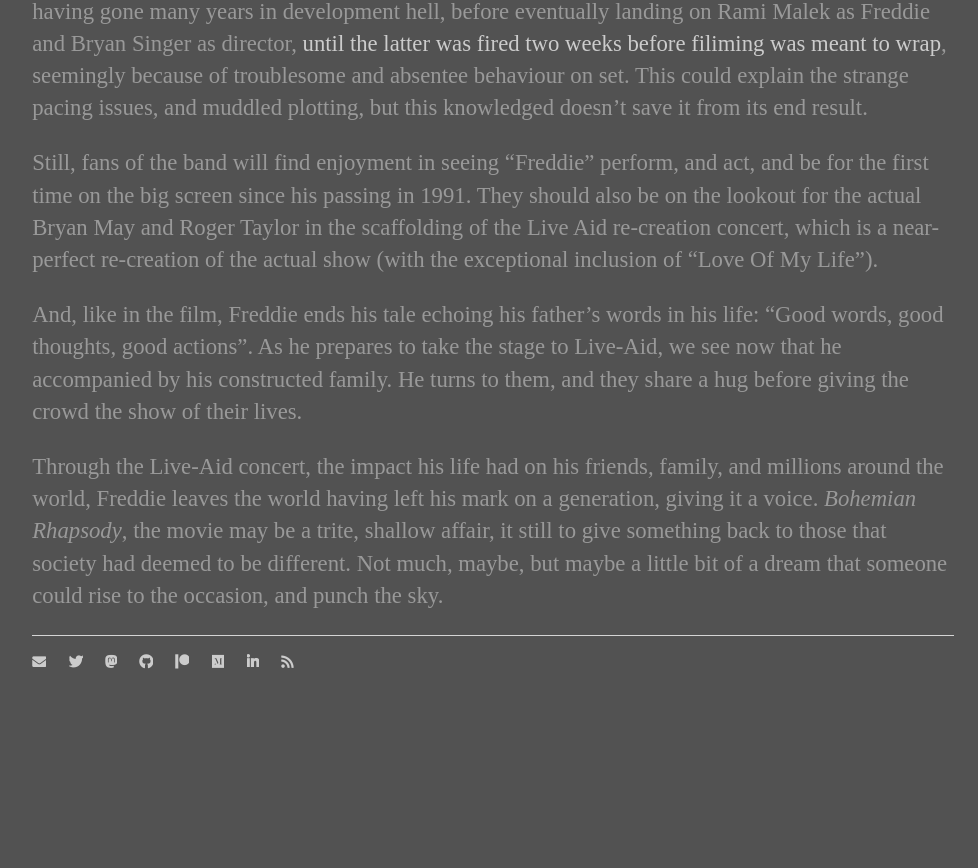
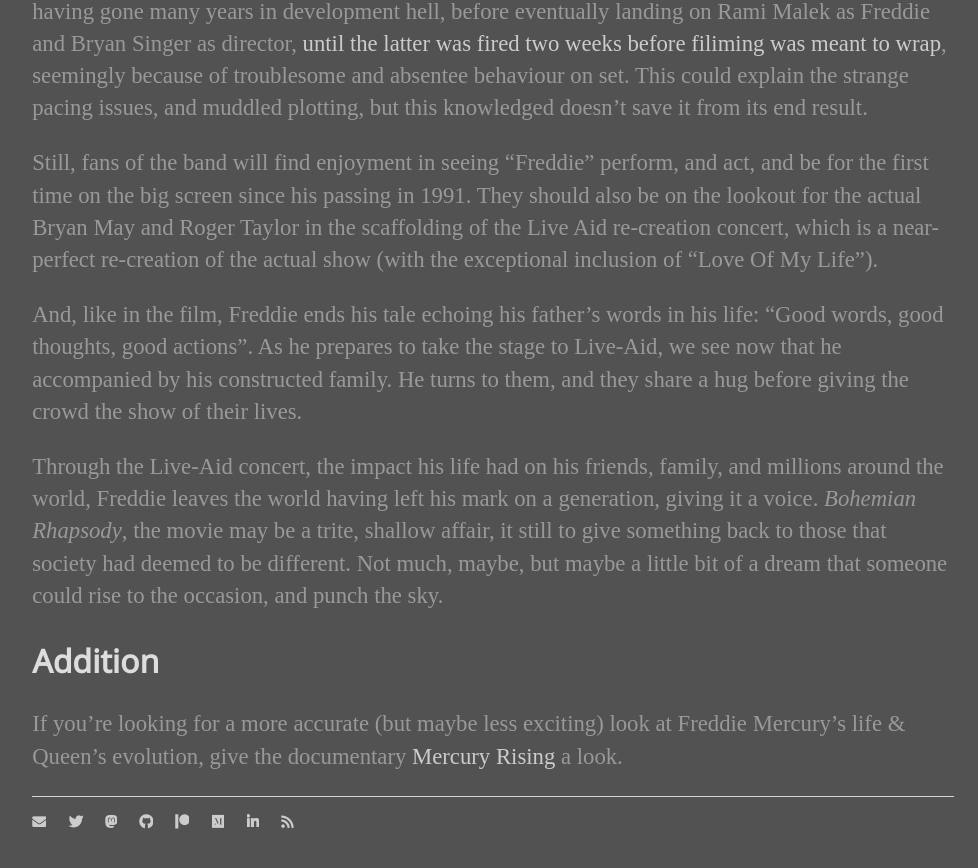
Before and after one commit to mstfacmly/mstfacmly.github.io, a Jekyll site: the page built from _posts/2018-10-26-bohemian-rhapsody.md, in a window 1280 px wide and 900 px high, scrolled down 2727 px. Shown: the top 868 px of the window, without its empty margins (147-1125 px from the left). Built offline with Jekyll 4.4.1, drawn with Linux system fonts in a browser that asks for light colours; nearby versions of some CDN libraries; some web fonts are replaced; before the commit the page ends 3466 px from its top, so only the background shows below that.

```diff
--- a/_posts/2018-10-26-bohemian-rhapsody.md
+++ b/_posts/2018-10-26-bohemian-rhapsody.md
@@ -31,3 +31,7 @@
 And, like in the film, Freddie ends his tale echoing his father's words in his life: "Good words, good thoughts, good actions". As he prepares to take the stage to Live-Aid, we see now that he accompanied by his constructed family. He turns to them, and they share a hug before giving the crowd the show of their lives.
 
 Through the Live-Aid concert, the impact his life had on his friends, family, and millions around the world, Freddie leaves the world having left his mark on a generation, giving it a voice. *{{ page.title }}*, the movie may be a trite, shallow affair, it still to give something back to those that society had deemed to be different. Not much, maybe, but maybe a little bit of a dream that someone could rise to the occasion, and punch the sky.
+
+## Addition
+
+If you're looking for a more accurate (but maybe less exciting) look at Freddie Mercury's life & Queen's evolution, give the documentary [Mercury Rising](https://youtu.be/0OWPADFASFM) a look.
```
Also changed, not shown: _posts/2018-10-09-personal-site-debut.md (+1 -0 lines).
